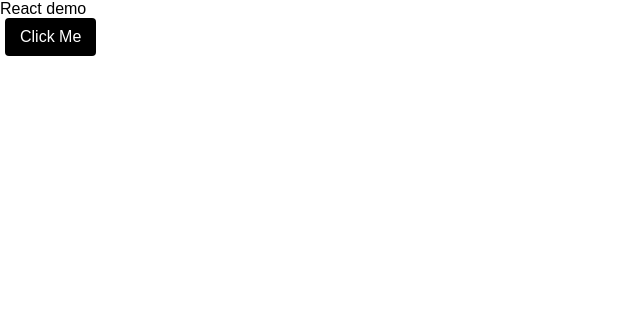
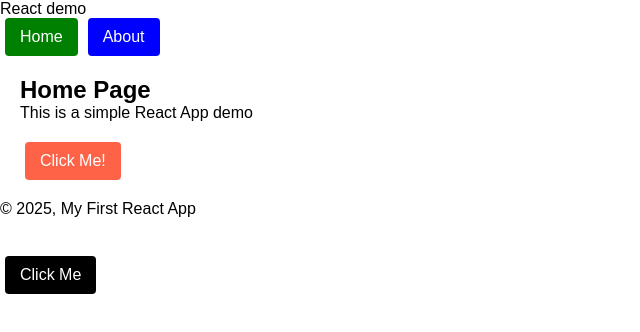
Before and after one commit to tlind-gh/react_demo, a React (Vite) app: page / in a window 1280 px wide. Shown: the top 332 px of the page, without its empty margins (0-640 px from the left). Built offline with nearby package versions, Linux system fonts and the light colour scheme.

Commit message:
completed Home as well

```diff
--- a/src/App.jsx
+++ b/src/App.jsx
@@ -1,5 +1,8 @@
 //import elements
 import Button from "./components/Button";
+import Header from "./components/Header";
+import Footer from "./components/Footer";
+import Home from "./components/Home";
 
 //Elements: home, about, button, header, footer
 
@@ -20,6 +23,7 @@ function App() {
     <div className="layout">
       React demo
       <div>
+        <Home />
         <Button text="Click Me" backgroundColor="black"></Button>
       </div>
     </div>
--- a/src/components/Footer.jsx
+++ b/src/components/Footer.jsx
@@ -3,9 +3,15 @@
 //import footer css file
 import "../styles/footer.css";
 
+const Footer = () => {
+  //get the current yeat from the built in Date class
+  const year = new Date().getFullYear();
 
-const Footer = () => {
-
-}
+  return (
+    <footer>
+      <p>&copy; {year}, My First React App</p>
+    </footer>
+  );
+};
 
 export default Footer;
--- a/src/components/Header.jsx
+++ b/src/components/Header.jsx
@@ -7,7 +7,7 @@ import Button from "./Button";
 import "../styles/header.css";
 
 //title as prop, so that the header title can change depending on page
-//helena skrev """onClick{() => onNavigate("home")}""""
+//() => onNavigate("home"), is an arrow function bc it is short hand for the eventlistener. If you omit the "() =>" and just have the function it will run constrantly and not ju onClick
 const Header = ({ title, onNavigate }) => {
   return (
     <header>
@@ -16,12 +16,12 @@ const Header = ({ title, onNavigate }) => {
         <Button
           text="Home"
           backgroundColor="green"
-          onClick={onNavigate("home")}
+          onClick={() => onNavigate("home")}
         />
         <Button
           text="About"
           backgroundColor="blue"
-          onClick={onNavigate("about")}
+          onClick={() => onNavigate("about")}
         />
       </nav>
     </header>
--- /dev/null
+++ b/src/components/Home.jsx
@@ -0,0 +1,27 @@
+import "../styles/home.css";
+
+import Header from "./Header";
+import Footer from "./Footer";
+import Button from "./Button";
+
+const Home = () => {
+  return (
+    <div className="home">
+      <Header />
+      <main className="content">
+        <h2>Home Page</h2>
+        <p>This is a simple React App demo</p>
+        <div className="button-container">
+          <Button
+            text="Click Me!"
+            backgroundColor="tomato"
+            onClick={() => alert("Button clicked!")}
+          />
+        </div>
+      </main>
+      <Footer />
+    </div>
+  );
+};
+
+export default Home;
```
Also changed, not shown: src/components/About.jsx (added).
